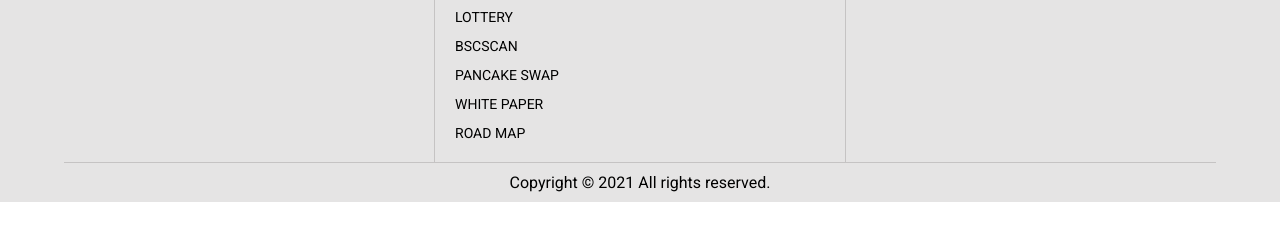
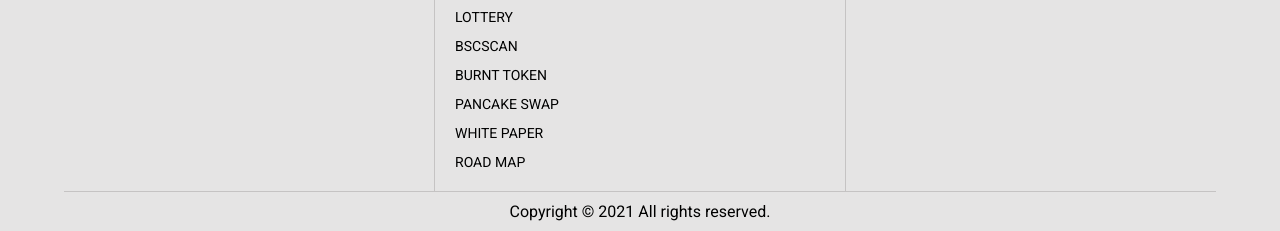
Before and after one commit to easysunshine22/tenexdefi, a plain HTML site: page roadmap.html in a window 1280 px wide. Shown: the part 1177-1408 px from the top of the page. Before the commit the page ends 1379 px from the top, so only its background shows below. Drawn offline with nearby package versions, Linux system fonts and the light colour scheme; a web font is replaced by a local one.

Commit message:
initial  commit

```diff
--- a/roadmap.html
+++ b/roadmap.html
@@ -70,6 +70,10 @@
                                 href="https://BscScan.com/token/0x552de42faef036196bf4ed55356364b5dbc09475">BscScan</a>
                         </li>
                         <li><a target="_blank"
+                                href="https://bscscan.com/token/0xb4c01c0b1fb667bcfafdeb475608fdbcd6a69587#balances">Burnt
+                                Token </a>
+                        </li>
+                        <li><a target="_blank"
                                 href="https://exchange.pancakeswap.finance/#/swap?inputCurrency=BNB&outputCurrency=0x552de42faef036196bf4ed55356364b5dbc09475">Pancake
                                 Swap</a>
                         </li>
```
Also changed, not shown: index.html (+3 -0 lines), tenexlottery.html (+4 -0 lines), whitepaper.html (+4 -0 lines).
